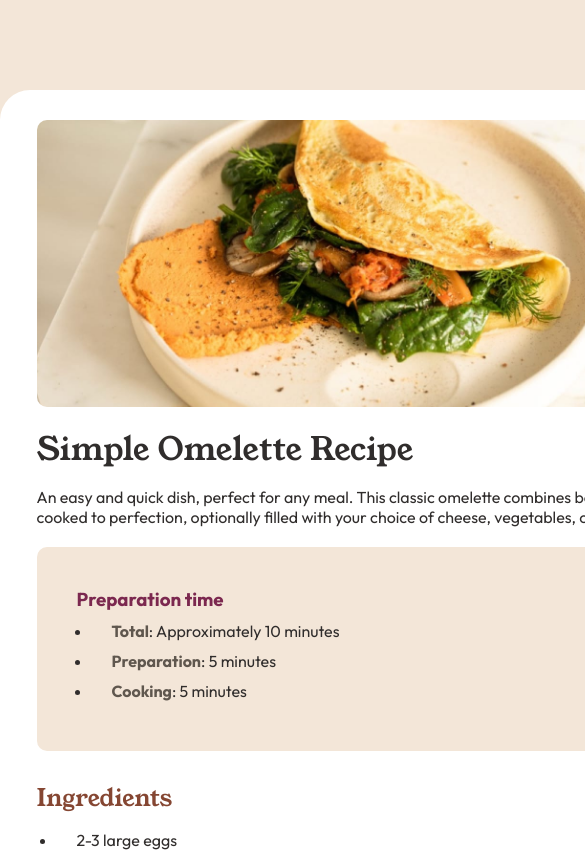
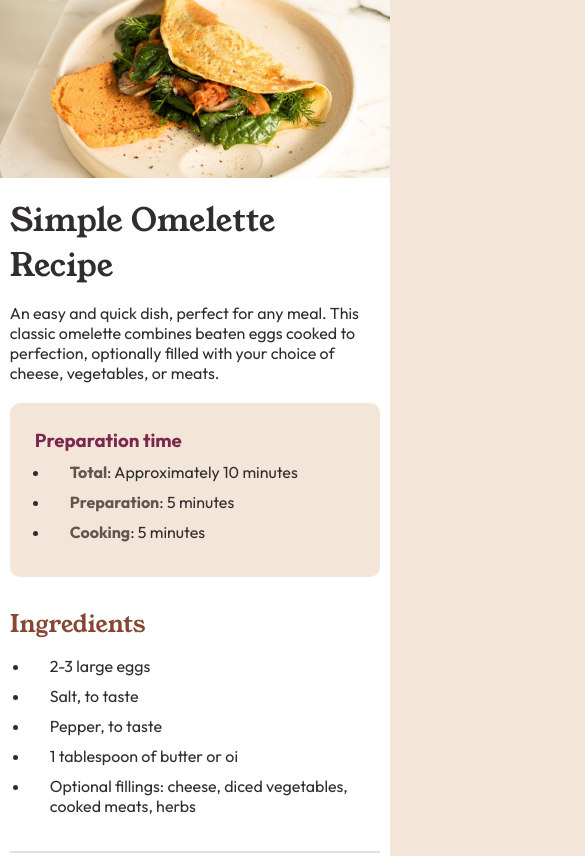
Before and after one commit to Collins-Kinumbi/Recipe-page, a plain HTML site: page index.html in a window 390 px wide. Shown: the top 856 px of the page, 585 px wide, since content can reach past the window. Drawn offline with Linux system fonts and the light colour scheme.

Commit message:
Mobile design

```diff
--- a/index.css
+++ b/index.css
@@ -46,7 +46,7 @@ p {
 } */
 
 .recipe-container {
-  width: 700px;
+  max-width: 700px;
   margin: 90px auto 80px auto;
   padding: 30px 20px;
   /* margin: auto; */
@@ -154,3 +154,25 @@ a {
   font-size: 18px;
   margin-bottom: 40px;
 }
+
+@media only screen and (max-width: 768px) {
+  .recipe-container {
+    padding-top: 0;
+    padding-left: 0;
+    padding-right: 0;
+    margin-top: 0;
+    border-radius: 0;
+    margin-bottom: 50px;
+  }
+
+  img {
+    border-radius: 0;
+    width: 100%;
+  }
+  .preparation {
+    padding: 25px;
+  }
+  .attribution {
+    font-size: 12px;
+  }
+}
```
